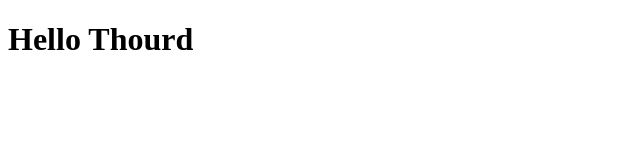
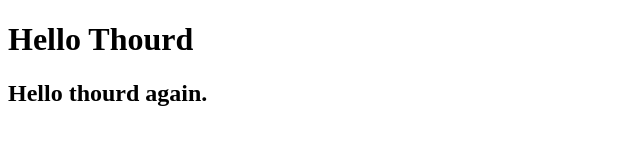
Before and after one commit to cforuni/vscode1, a plain HTML site: page index.html in a window 1280 px wide. Shown: the whole page, without its empty margins (0-640 px from the left). Drawn offline with Linux system fonts and the light colour scheme.

Commit message:
Second commit

```diff
--- a/index.html
+++ b/index.html
@@ -7,5 +7,6 @@
 </head>
 <body>
     <h1>Hello Thourd</h1>
+    <h2>Hello thourd again.</h2>
 </body>
 </html>
```
